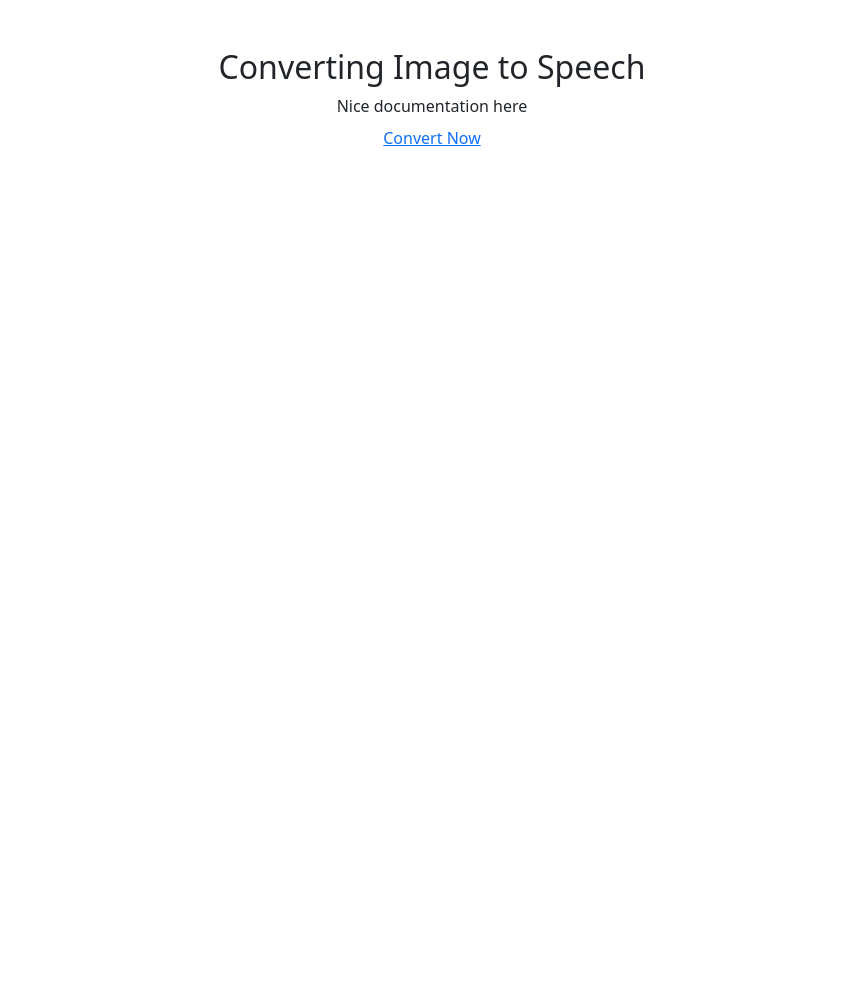
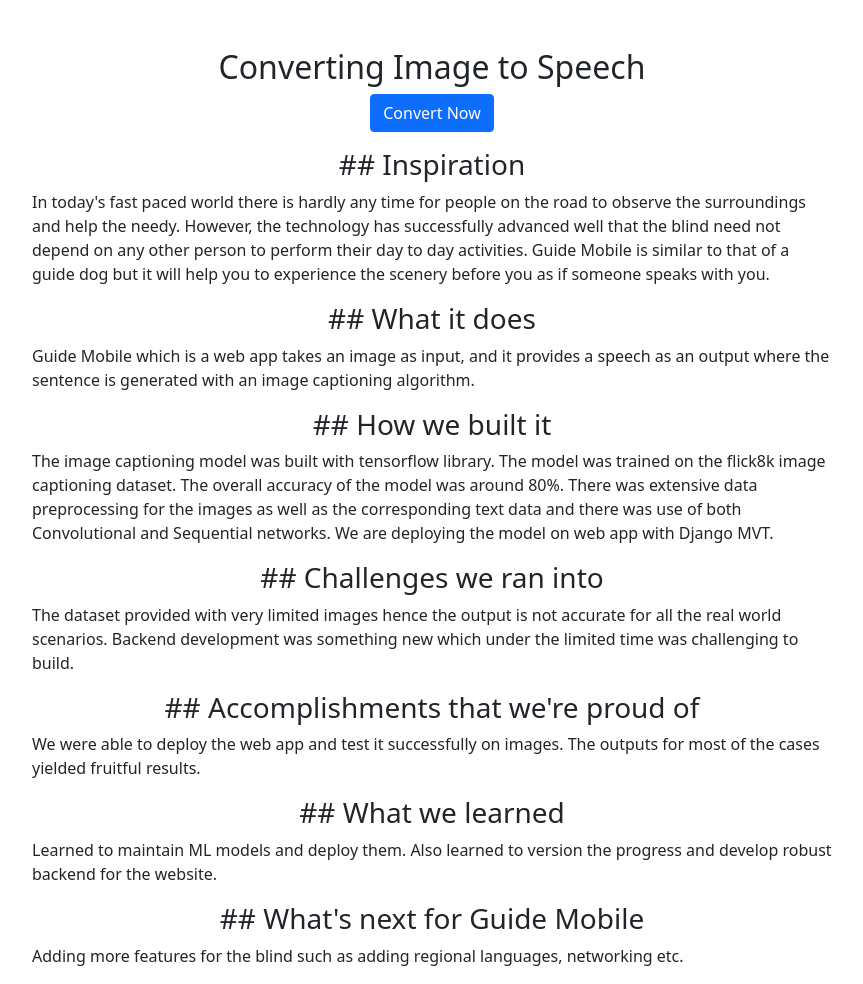
Before and after one commit to hussaino03/ToHacks, a Django app: page / in a window 1280 px wide. Shown: the whole page, without its empty margins (208-1071 px from the left). Before the commit the page ends 146 px from the top, so only its background shows below. Run offline with Django 3.2, Linux system fonts and the light colour scheme.

Commit message:
doc and trial images added

```diff
--- a/backend/custom/templates/home.html
+++ b/backend/custom/templates/home.html
@@ -11,15 +11,66 @@
         integrity="sha384-1BmE4kWBq78iYhFldvKuhfTAU6auU8tT94WrHftjDbrCEXSU1oBoqyl2QvZ6jIW3" crossorigin="anonymous">
 
     <title>Image to Speech</title>
+    <style>
+        p {
+            max-width: 800px;
+            margin-left: auto;
+            margin-right: auto;
+        }
+        a {
+            text-decoration: none;
+        }
+    </style>
 </head>
 
 <body>
-    <div class="text-center mt-5">
-        <h2>Converting Image to Speech</h2>
-        Nice documentation here
-    </div>
-    <div class="text-center mt-2">
-        <a href="/image_upload">Convert Now</a>
+    <div class="mt-5">
+        <h2 class="text-center">Converting Image to Speech</h2>
+        <div class="text-center mt-2">
+            <a class="btn btn-primary" href="/image_upload">Convert Now</a>
+        </div>
+        <div class="mt-3">
+            <h3 class="mt-2 text-center">## Inspiration</h3>
+            <p >In today's fast paced world there is hardly any time for people on the road to observe the surroundings
+                and
+                help
+                the needy. However, the technology has successfully advanced well that the blind need not depend on any
+                other
+                person to perform their day to day activities. Guide Mobile is similar to that of a guide dog but it
+                will
+                help
+                you to experience the scenery before you as if someone speaks with you.</p>
+
+            <h3 class="mt-2 text-center">## What it does</h3>
+            <p >Guide Mobile which is a web app takes an image as input, and it provides a speech as an output where the
+                sentence is generated with an image captioning algorithm.</p>
+
+            <h3 class="mt-2 text-center">## How we built it</h3>
+            <p >The image captioning model was built with tensorflow library. The model was trained on the flick8k image
+                captioning dataset. The overall accuracy of the model was around 80%. There was extensive data
+                preprocessing
+                for
+                the images as well as the corresponding text data and there was use of both Convolutional and Sequential
+                networks. We are deploying the model on web app with Django MVT.</p>
+
+            <h3 class="mt-2 text-center">## Challenges we ran into</h3>
+            <p >The dataset provided with very limited images hence the output is not accurate for all the real world
+                scenarios.
+                Backend development was something new which under the limited time was challenging to build.</p>
+
+            <h3 class="mt-2 text-center">## Accomplishments that we're proud of</h3>
+            <p >We were able to deploy the web app and test it successfully on images. The outputs for most of the cases
+                yielded
+                fruitful results.</p>
+
+            <h3 class="mt-2 text-center">## What we learned</h3>
+            <p >Learned to maintain ML models and deploy them. Also learned to version the progress and develop robust
+                backend
+                for the website.</p>
+
+            <h3 class="mt-2 text-center">## What's next for Guide Mobile</h3>
+            <p >Adding more features for the blind such as adding regional languages, networking etc.</p>
+        </div>
     </div>
 </body>
 
--- a/backend/requirements.txt
+++ b/backend/requirements.txt
@@ -4,5 +4,6 @@ opencv-python
 tensorflow
 matplotlib
 pickle5
+keras
 Django==3.2.12
 django-filter==21.1
```
Also changed, not shown: backend/media/images/duck.jpg (added), backend/media/images/random-img.jpg (added), backend/media/images/sample_img.jpg (added).
